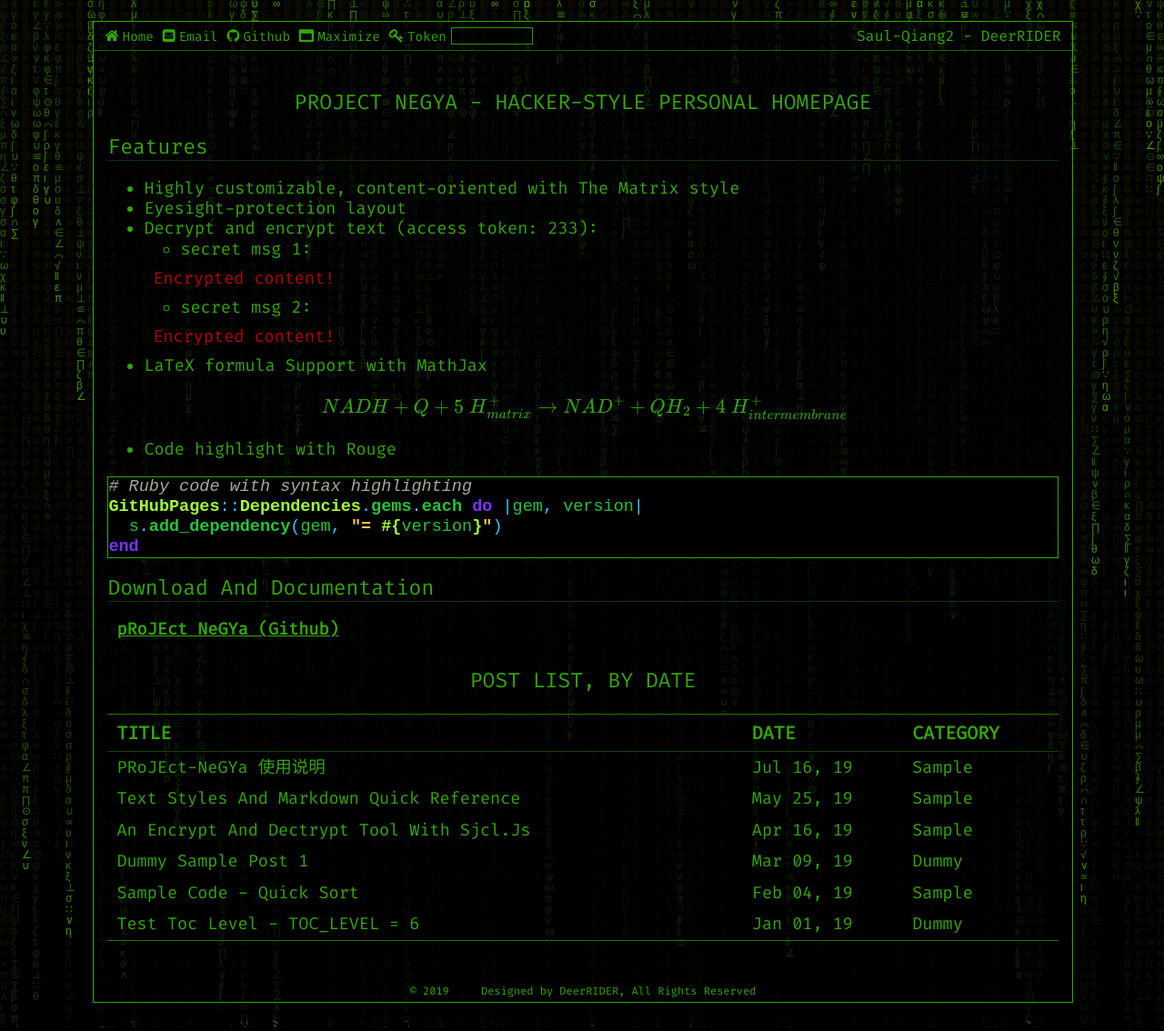
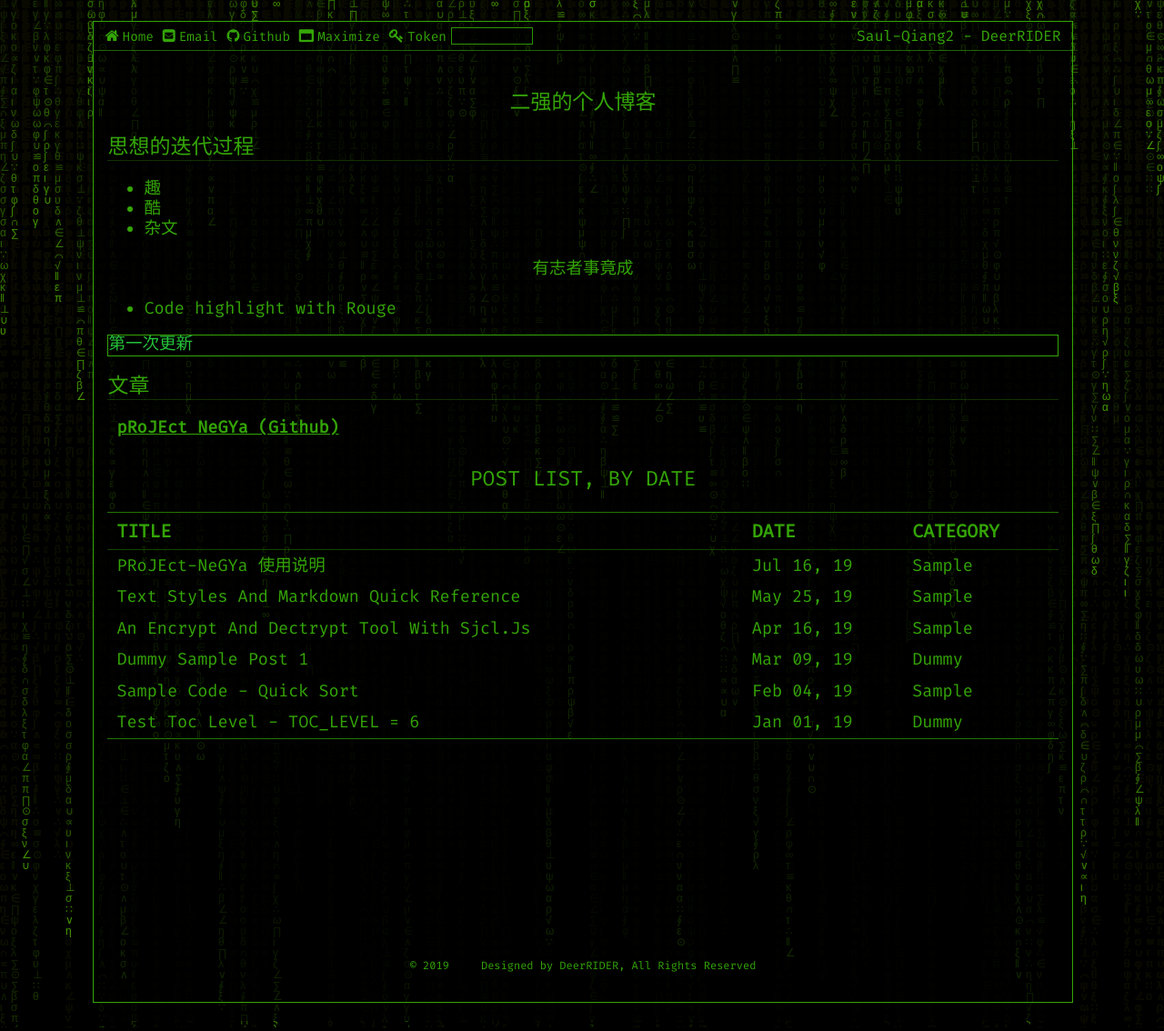
Before and after one commit to Saul-Qiang2/Saul-Qiang2.github.io, a Jekyll site: the page built from pages/index.md, in a window 1280 px wide. Shown: the whole page at 91% size. Built offline with Jekyll 4.4.1, drawn with Linux system fonts in a browser that asks for light colours; formulas are drawn with MathJax 3.

Commit message:
修改文件: pages/index.md

````diff
--- a/pages/index.md
+++ b/pages/index.md
@@ -11,30 +11,22 @@ encrypted_text: true
 permalink: /
 ---
 
-# PROJECT NEGYA - HACKER-STYLE PERSONAL HOMEPAGE
+# 二强的个人博客
 
-##  Features
-* Highly customizable, content-oriented with The Matrix style
-* Eyesight-protection layout
-* Decrypt and encrypt text (access token: 233):
-  * secret msg 1:
-  <p class="encrypted" id="/MZAf/PKx9jpw8/Jnp7XQQFki2ibGnArZP46W+keVThXquhWwFROEFnbY8eC57Tw==">Encrypted content!</p>
-  * secret msg 2:
-  <p class="encrypted" id="G7D+0370pNmixIP1j7teCg1jtm9XCdOWYFH61lcM0LYWlT0hB3rS9raIs=">Encrypted content!</p>
-* LaTeX formula Support with MathJax
+##  思想的迭代过程
+* 趣
+* 酷
+* 杂文
 
 $$
-NADH+Q+5\;H_{matrix}^{+}\rightarrow NAD^{+}+QH_{2}+4\;H_{intermembrane}^{+}\!
+有志者事竟成
 $$
 
 * Code highlight with Rouge
 
 ```ruby
-# Ruby code with syntax highlighting
-GitHubPages::Dependencies.gems.each do |gem, version|
-  s.add_dependency(gem, "= #{version}")
-end
+第一次更新
 ```
-## Download and Documentation
+## 文章
 
 [**pRoJEct NeGYa (Github)**](https://github.com/akiritsu/pRoJEct-NeGYa)
````
